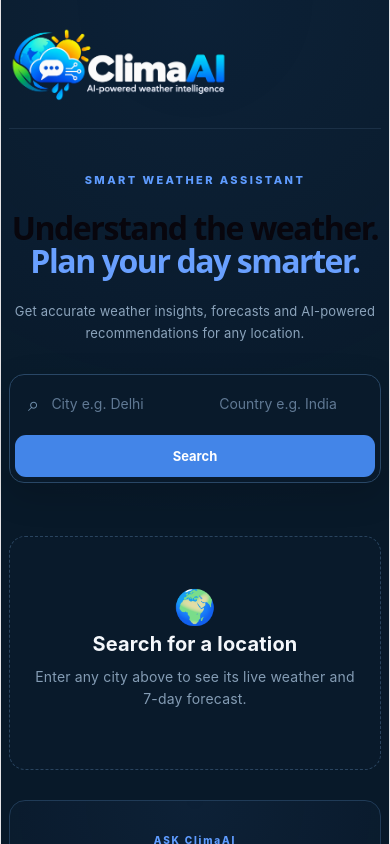
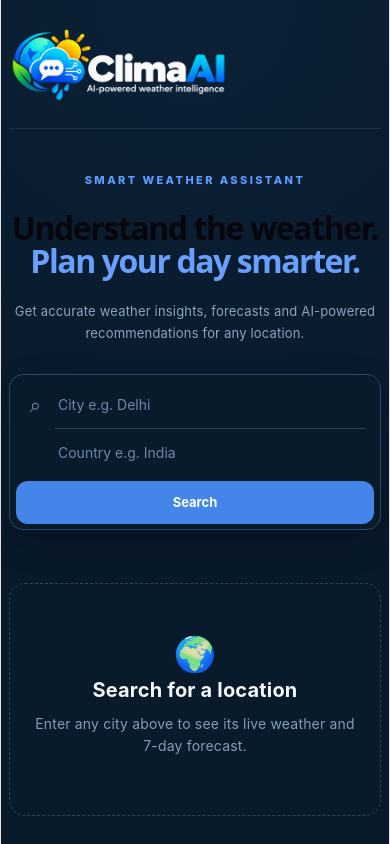
Before and after one commit to danish-269/ClimaAI, a React (Vite) app in the folder ClimaAI-frontend/: page / in a window 390 px wide. Shown: the top 844 px of the page. Built offline with nearby package versions, Linux system fonts and the light colour scheme.

Commit message:
Improve city country search UI

```diff
--- a/ClimaAI-frontend/src/App.css
+++ b/ClimaAI-frontend/src/App.css
@@ -2367,3 +2367,203 @@
     font-size: 12px;
   }
 }
+
+/* =========================================================
+   FINAL SEARCH BAR — CITY + COUNTRY
+   ========================================================= */
+
+.search-box {
+  width: min(820px, 100%);
+  min-height: 64px;
+  margin: 0 auto;
+
+  display: grid;
+  grid-template-columns: 34px minmax(0, 1fr) 1px minmax(0, 1fr) auto;
+  align-items: center;
+  gap: 0;
+
+  padding: 7px;
+
+  border: 1px solid #294766;
+  border-radius: 17px;
+
+  background: #091a2b;
+
+  box-shadow:
+    0 12px 35px rgba(0, 0, 0, 0.16);
+
+  transition:
+    border-color 0.2s ease,
+    box-shadow 0.2s ease;
+}
+
+.search-box:focus-within {
+  border-color: #4b8ce8;
+  box-shadow:
+    0 0 0 3px rgba(75, 140, 232, 0.1),
+    0 12px 35px rgba(0, 0, 0, 0.16);
+}
+
+.search-icon {
+  padding-left: 11px;
+  color: #7190ad;
+  font-size: 20px;
+  line-height: 1;
+}
+
+.search-box::after {
+  content: "";
+  grid-column: 3;
+  grid-row: 1;
+
+  width: 1px;
+  height: 30px;
+
+  background: #29435d;
+  pointer-events: none;
+}
+
+.search-box input {
+  width: 100%;
+  min-width: 0;
+  height: 50px;
+
+  padding: 0 18px;
+
+  border: none;
+  outline: none;
+
+  background: transparent;
+  color: #f2f6fa;
+
+  font-size: 15px;
+}
+
+.search-box input:first-of-type {
+  grid-column: 2;
+  grid-row: 1;
+}
+
+.search-box input:nth-of-type(2) {
+  grid-column: 4;
+  grid-row: 1;
+}
+
+.search-box input::placeholder {
+  color: #6d88a5;
+}
+
+.search-box button {
+  grid-column: 5;
+  grid-row: 1;
+
+  min-width: 108px;
+  height: 50px;
+
+  margin-left: 7px;
+  padding: 0 21px;
+
+  border: none;
+  border-radius: 12px;
+
+  background: #4385e8;
+  color: white;
+
+  font-size: 13px;
+  font-weight: 750;
+
+  transition:
+    background 0.18s ease,
+    transform 0.18s ease,
+    box-shadow 0.18s ease;
+}
+
+.search-box button:hover {
+  background: #5292ef;
+  transform: translateY(-1px);
+  box-shadow:
+    0 8px 20px rgba(67, 133, 232, 0.2);
+}
+
+.search-box button:disabled {
+  opacity: 0.65;
+  cursor: wait;
+}
+
+/* =========================================================
+   SEARCH BAR — TABLET / MOBILE
+   ========================================================= */
+
+@media (max-width: 650px) {
+  .search-box {
+    width: 100%;
+    min-height: 0;
+
+    display: grid;
+    grid-template-columns: 30px minmax(0, 1fr);
+    grid-template-rows: 50px 1px 50px 50px;
+
+    gap: 0;
+
+    padding: 7px;
+  }
+
+  .search-icon {
+    grid-column: 1;
+    grid-row: 1;
+    padding-left: 9px;
+  }
+
+  .search-box input:first-of-type {
+    grid-column: 2;
+    grid-row: 1;
+  }
+
+  .search-box::after {
+    grid-column: 2;
+    grid-row: 2;
+
+    width: calc(100% - 18px);
+    height: 1px;
+
+    justify-self: center;
+    background: #29435d;
+  }
+
+  .search-box input:nth-of-type(2) {
+    grid-column: 2;
+    grid-row: 3;
+  }
+
+  .search-box button {
+    grid-column: 1 / -1;
+    grid-row: 4;
+
+    width: 100%;
+    height: 46px;
+
+    margin: 5px 0 0;
+  }
+}
+
+/* =========================================================
+   SEARCH BAR — VERY SMALL MOBILE
+   ========================================================= */
+
+@media (max-width: 400px) {
+  .search-box {
+    grid-template-rows: 47px 1px 47px 47px;
+    padding: 6px;
+    border-radius: 14px;
+  }
+
+  .search-box input {
+    height: 47px;
+    padding: 0 12px;
+    font-size: 14px;
+  }
+
+  .search-box button {
+    height: 43px;
+  }
+}
```
